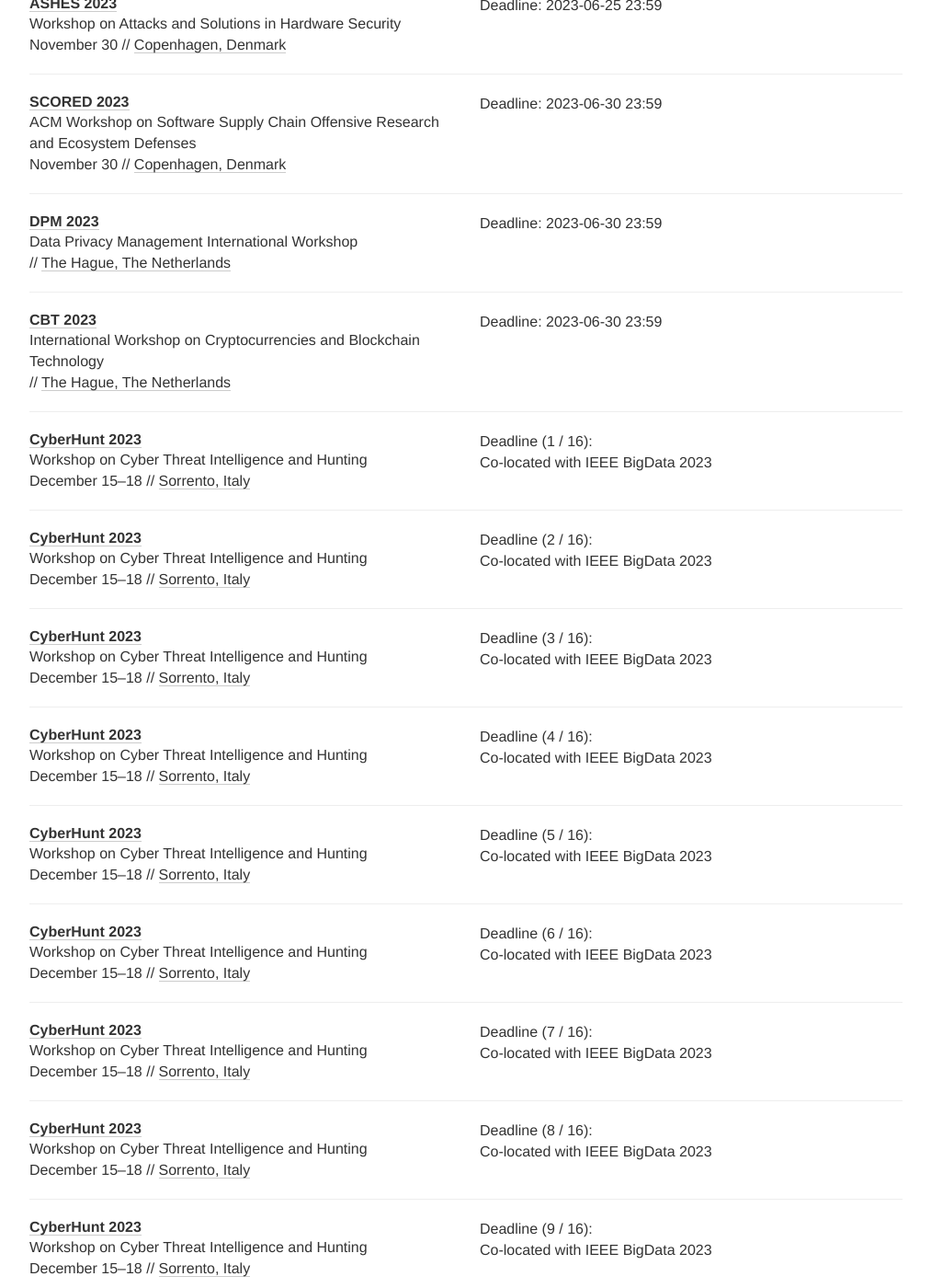
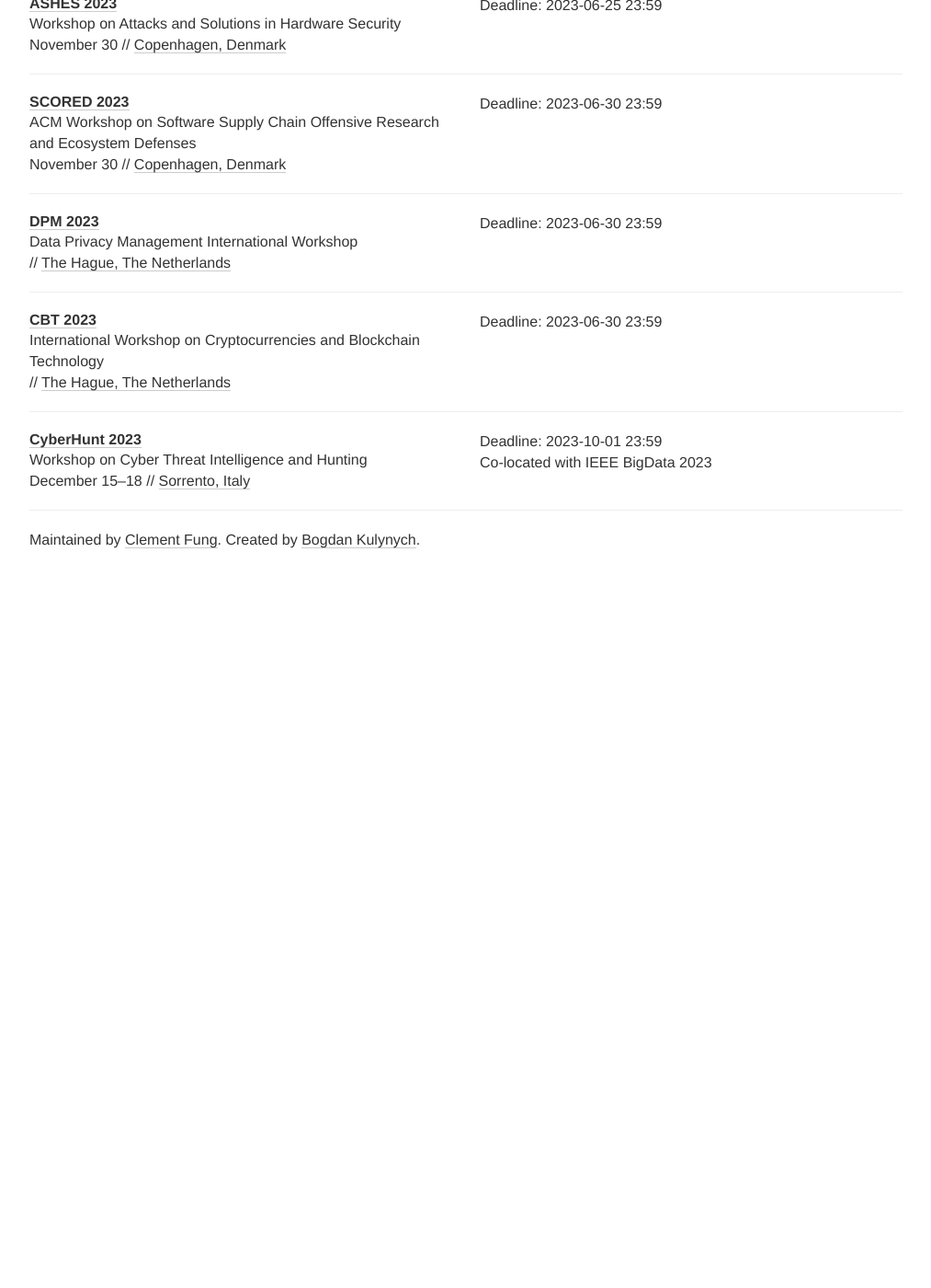
Before and after one commit to sec-deadlines/sec-deadlines.github.io, a Jekyll site: the page built from index.html, in a window 1280 px wide and 1400 px high, scrolled down 10783 px. Shown: the whole window at 92% size, without its empty margins (133-1146 px from the left). Built offline with Jekyll 4.4.1, drawn with Linux system fonts in a browser that asks for light colours; nearby versions of some CDN libraries; comment, search, counter and statistics services are not loaded; after the commit the page ends 11413 px from its top, so only the background shows below that; some of the changed text lies outside the part shown.

Commit message:
Fix deadline format

```diff
--- a/_data/conferences.yml
+++ b/_data/conferences.yml
@@ -734,7 +734,7 @@
   description: Workshop on Cyber Threat Intelligence and Hunting
   year: 2023
   link: https://cyberhunt2023.cyberhunt.no/
-  deadline: "2023-10-01 23:59"
+  deadline: ["2023-10-01 23:59"]
   comment: Co-located with IEEE BigData 2023
   date: December 15-18
   place: Sorrento, Italy
```
